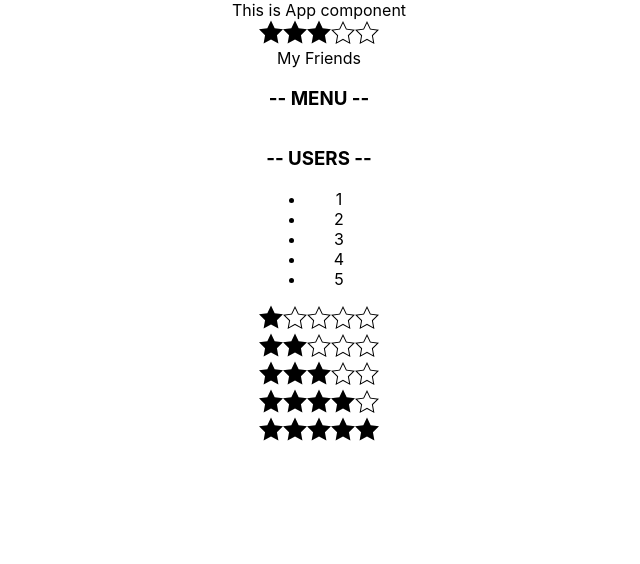
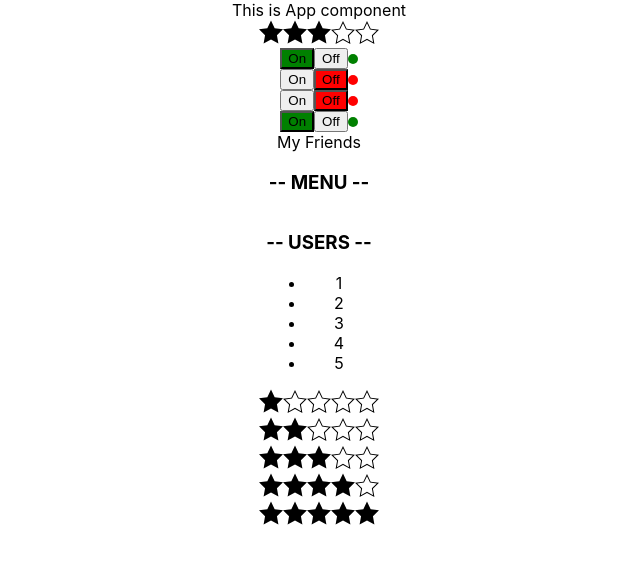
Before and after one commit to Kirill2603/kabzda, a React (Create React App) app: page / in a window 1280 px wide. Shown: the top 564 px of the page, without its empty margins (321-961 px from the left). Built offline with nearby package versions, Linux system fonts and the light colour scheme.

Commit message:
Kabzda 5.1 ls

```diff
--- a/src/App.tsx
+++ b/src/App.tsx
@@ -2,6 +2,7 @@ import React from 'react';
 import './App.css';
 import Accordion from "./components/Accordion";
 import Rating from "./components/rating";
+import OnOff from "./components/OnOff";
 
 function PageTitle(props: { title: string }) {
     return <span>{props.title}</span>
@@ -12,6 +13,10 @@ function App() {
         <div className="App">
             <PageTitle title="This is App component"/>
             <Rating value={3}/>
+            <OnOff active={true}/>
+            <OnOff active={false}/>
+            <OnOff active={false}/>
+            <OnOff active={true}/>
             <PageTitle title="My Friends"/>
             <Accordion title="MENU" collapsed={true}/>
             <Accordion title={"USERS"} collapsed={false}/>
--- a/src/components/OnOff.tsx
+++ b/src/components/OnOff.tsx
@@ -0,0 +1,22 @@
+import React from "react";
+
+type OnOffPropsType = {
+    active: boolean
+}
+
+
+const OnOff: React.FC<OnOffPropsType> = ({active}) => {
+    if (active) {
+        return (<div style={{display: 'flex', alignItems: 'center'}}>
+            <button style={{backgroundColor: 'green'}}>On</button>
+            <button>Off</button>
+            <div style={{width: '10px', height: '10px', backgroundColor: 'green', borderRadius: '5px'}}></div>
+        </div>)
+    } else return (<div style={{display: 'flex', alignItems: 'center'}}>
+        <button>On</button>
+        <button style={{backgroundColor: 'red'}}>Off</button>
+        <div style={{width: '10px', height: '10px', backgroundColor: 'red', borderRadius: '5px'}}></div>
+    </div>)
+}
+
+export default OnOff
```
